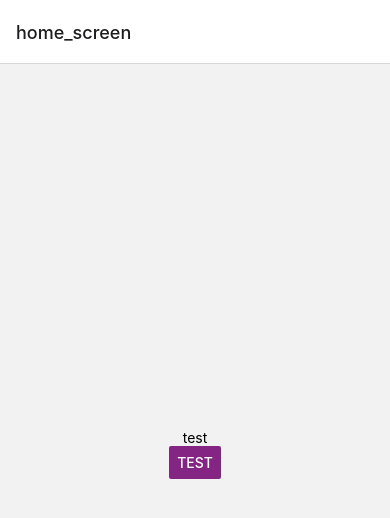
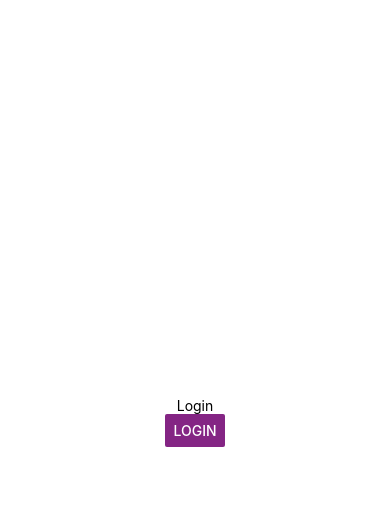
Before and after one commit to tcosattini/boiler_plate_react_native, a React Native app: screen / in a window 390 px wide. Shown: the top 518 px of the page. Built offline with nearby package versions, Linux system fonts and the light colour scheme.

Commit message:
boiler_plate

```diff
--- a/App.tsx
+++ b/App.tsx
@@ -5,6 +5,7 @@ import { useAppLoading } from "./src/hooks/appLoading/useAppLoading";
 import { useState } from "react";
 import { HomeScreen } from "./src/screens/HomeScreens/HomeScreen";
 import { SplashScreen } from "./src/screens/SplashScreens/SplashScreen";
+
 
 export default function App() {
   const [appIsReady, setAppIsReady] = useState<AppState["appIsReady"]>(false);
--- a/src/screens/AuthenticationScreens/LoginScreen/LoginScreen.tsx
+++ b/src/screens/AuthenticationScreens/LoginScreen/LoginScreen.tsx
@@ -1,26 +1,26 @@
 import { useContext } from "react";
 import { View, Text, Button } from "react-native";
 import { AuthContext } from "../../../contexts/authentication/AuthContext";
-import { useAuth } from "../../../hooks/authentication/useAuth";
+import { loginScreenStyle as style } from "./style/loginScreen.style";
 
 export const LoginScreen = () => {
   const { loginState, login } = useContext(AuthContext);
 
   return (
     <>
-      <View style={{ flex: 1, alignItems: "center", justifyContent: "center" }}>
+      <View style={style.container}>
         {loginState.isLoading && <Text>Loading...</Text>}
         {loginState.error && <Text>{loginState.error}</Text>}
-        <Text>test</Text>
+        <Text>Login</Text>
 
         <Button
           onPress={() =>
             login({
-              username: "",
-              password: "",
+              username: "communication@chr365.fr",
+              password: "password",
             })
           }
-          title="test"
+          title="Login"
           color="#842584"
           accessibilityLabel="Learn more about this purple button"
         />
--- a/src/screens/AuthenticationScreens/LoginScreen/loginScreen.style.tsx
+++ b/src/screens/AuthenticationScreens/LoginScreen/style/loginScreen.style.ts
@@ -6,16 +6,4 @@ export const loginScreenStyle = StyleSheet.create({
     justifyContent: "center",
     padding: 20,
   },
-  title: {
-    fontSize: 20,
-    fontWeight: "bold",
-  },
-  link: {
-    marginTop: 15,
-    paddingVertical: 15,
-  },
-  linkText: {
-    fontSize: 14,
-    color: "#2e78b7",
-  },
 });
--- a/src/screens/HomeScreens/HomeScreen.tsx
+++ b/src/screens/HomeScreens/HomeScreen.tsx
@@ -1,4 +1,3 @@
-import { createNativeStackNavigator } from "@react-navigation/native-stack";
 import { useContext } from "react";
 import { AuthContext } from "../../contexts/authentication/AuthContext";
 import { WelcomeTemp } from "../OrdersScreens/WelcomeTemp";
@@ -6,20 +5,6 @@ import { LoginScreen } from "../AuthenticationScreens/LoginScreen/LoginScreen";
 
 export const HomeScreen = () => {
   const { loginState } = useContext(AuthContext);
-  const Stack = createNativeStackNavigator();
-  return (
-    <>
-      <Stack.Navigator>
-        {loginState.isSignedIn ? (
-          <>
-            <Stack.Screen name="login_screen" component={WelcomeTemp} />
-          </>
-        ) : (
-          <>
-            <Stack.Screen name="home_screen" component={LoginScreen} />
-          </>
-        )}
-      </Stack.Navigator>
-    </>
-  );
+
+  return <>{loginState.isSignedIn ? <WelcomeTemp /> : <LoginScreen />}</>;
 };
--- a/src/screens/OrdersScreens/WelcomeTemp.tsx
+++ b/src/screens/OrdersScreens/WelcomeTemp.tsx
@@ -1,5 +1,5 @@
 import { useContext } from "react";
-import { Text } from "react-native";
+import { Text, View } from "react-native";
 import { AuthContext } from "../../contexts/authentication/AuthContext";
 import { useAsyncStorage } from "../../hooks/authentication/useAsyncStorage";
 
@@ -8,5 +8,12 @@ export const WelcomeTemp = () => {
   const { value } = useAsyncStorage();
 
   console.log("welcome screen", loginState);
-  return <Text>Bienvenue ! {value} </Text>;
+
+  return (
+    <>
+      <View style={{ flex: 1, alignItems: "center", justifyContent: "center" }}>
+        <Text>Bienvenue ! {value} </Text>
+      </View>
+    </>
+  );
 };
--- a/src/screens/SplashScreens/SplashScreen.tsx
+++ b/src/screens/SplashScreens/SplashScreen.tsx
@@ -1,8 +1,9 @@
 import { Text, View } from "react-native";
+import { splashScreenStyle as style } from "./style/splashScreen.style";
 
 export const SplashScreen = () => {
   return (
-    <View style={{ flex: 1, alignItems: "center", justifyContent: "center" }}>
+    <View style={style.container}>
       <Text>SplashScreen 👋</Text>
     </View>
   );
--- /dev/null
+++ b/src/screens/SplashScreens/style/splashScreen.style.ts
@@ -0,0 +1,8 @@
+import { StyleSheet } from "react-native";
+export const splashScreenStyle = StyleSheet.create({
+  container: {
+    flex: 1,
+    alignItems: "center",
+    justifyContent: "center",
+  },
+});
```
Also changed, not shown: src/config/theme/style.ts (added).
